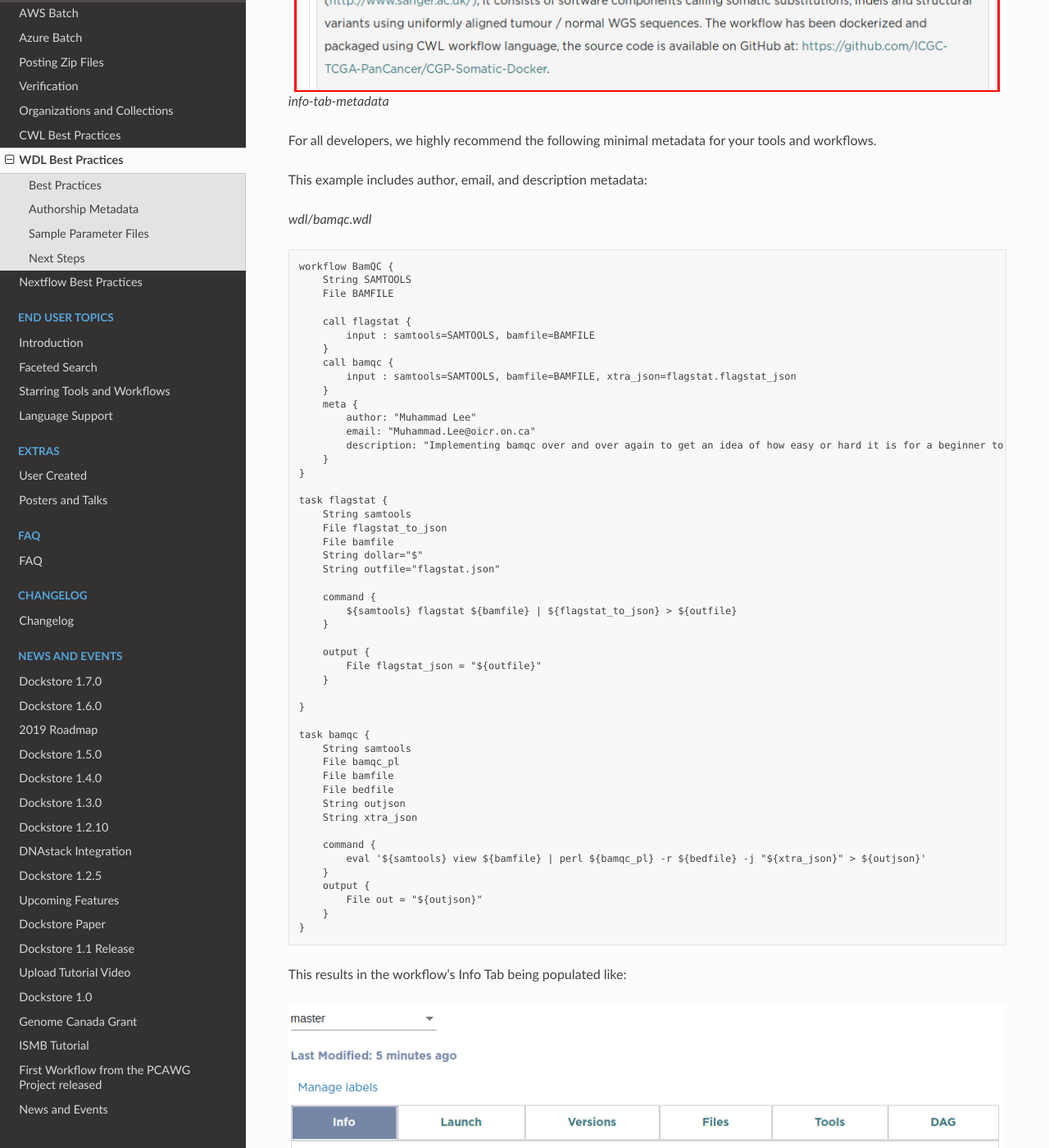
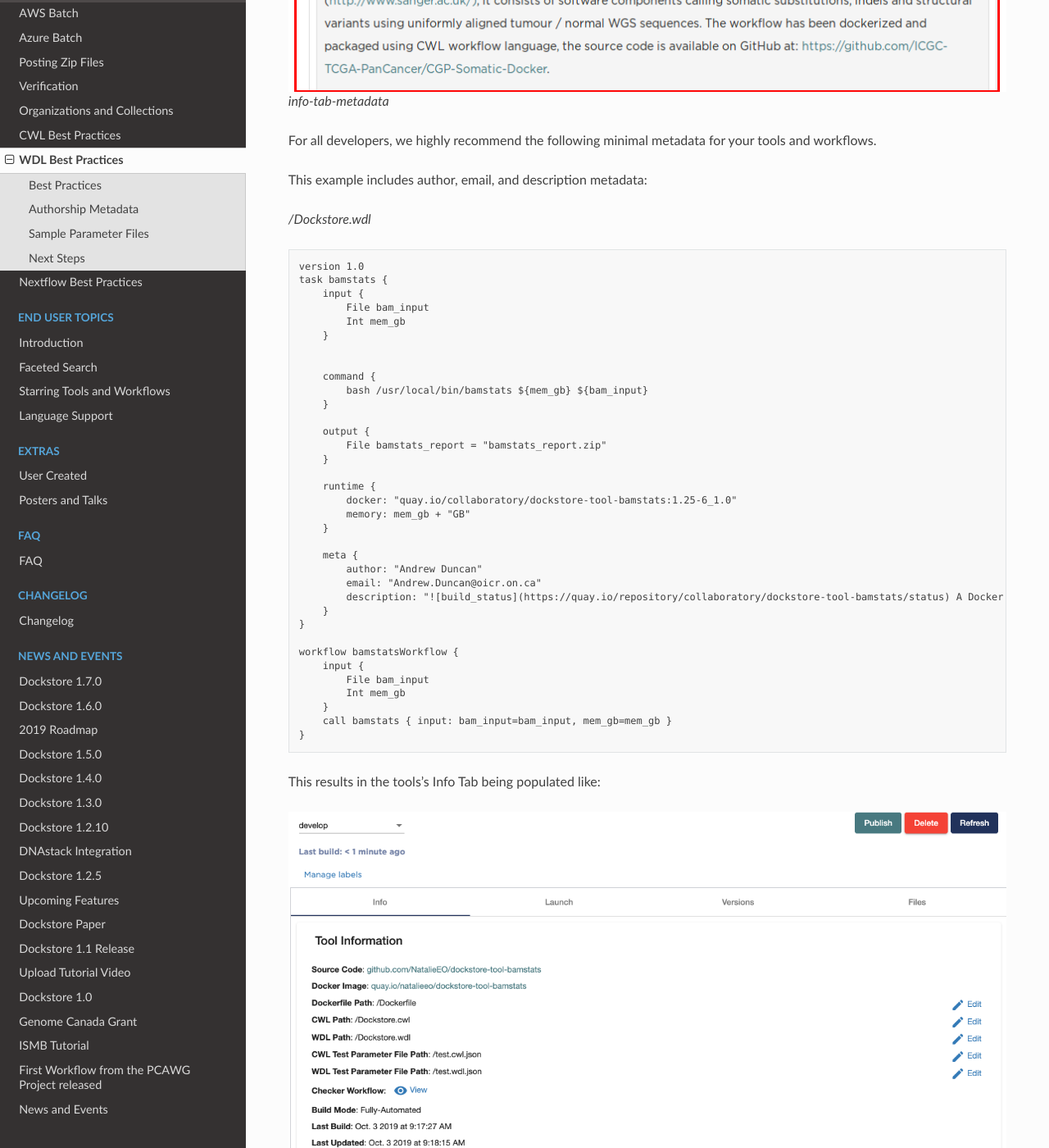
Before and after one commit to dockstore/dockstore-documentation, a Sphinx documentation site: the page built from docs/advanced-topics/best-practices/wdl-best-practices.rst, in a window 1280 px wide and 1400 px high, scrolled down 1832 px. Shown: the whole window at 82% size. Built offline with Sphinx 7.4.7 and the Read the Docs theme 2.0.0, drawn with Linux system fonts in a browser that asks for light colours; some of the changed text lies outside the part shown.

Commit message:
redo wdl best practices (#34)
* update wdl best practices to use same example from getting started tutorial

```diff
--- a/docs/advanced-topics/best-practices/wdl-best-practices.rst
+++ b/docs/advanced-topics/best-practices/wdl-best-practices.rst
@@ -1,7 +1,12 @@
 WDL Best Practices
 ==================
 
-.. include:: best-practices-intro.rst
+Best Practices
+--------------
+
+The following are some best practices for creating tools. As descriptor languages change, so should this document; feel free to provide suggestions and/or improvements.
+
+In this tutorial, we will be using the same example from our getting started with WDL tutorial, `dockstore-tool-bamstats <https://github.com/CancerCollaboratory/dockstore-tool-bamstats/blob/develop/Dockstore.wdl>`__.
 
 .. _bp-wdl-metadata:
 
@@ -12,61 +17,47 @@
 
 This example includes author, email, and description metadata:
 
-*wdl/bamqc.wdl*
+*/Dockstore.wdl*
 
 ::
 
-    workflow BamQC {
-        String SAMTOOLS
-        File BAMFILE
+    version 1.0
+    task bamstats {
+        input {
+            File bam_input
+            Int mem_gb
+        }
 
-        call flagstat {
-            input : samtools=SAMTOOLS, bamfile=BAMFILE
+
+        command {
+            bash /usr/local/bin/bamstats ${mem_gb} ${bam_input}
         }
-        call bamqc {
-            input : samtools=SAMTOOLS, bamfile=BAMFILE, xtra_json=flagstat.flagstat_json
+
+        output {
+            File bamstats_report = "bamstats_report.zip"
         }
+
+        runtime {
+            docker: "quay.io/collaboratory/dockstore-tool-bamstats:1.25-6_1.0"
+            memory: mem_gb + "GB"
+        }
+
         meta {
-            author: "Muhammad Lee"
-            email: "Muhammad.Lee@oicr.on.ca"
-            description: "Implementing bamqc over and over again to get an idea of how easy or hard it is for a beginner to implement a basic workflow in different workflow systems."
+            author: "Andrew Duncan"
+            email: "Andrew.Duncan@oicr.on.ca"
+            description: "![build_status](https://quay.io/repository/collaboratory/dockstore-tool-bamstats/status) A Docker container for the BAMStats command. See the [BAMStats](http://bamstats.sourceforge.net/) website for more information."
         }
     }
 
-    task flagstat {
-        String samtools
-        File flagstat_to_json
-        File bamfile
-        String dollar="$"
-        String outfile="flagstat.json"
-
-        command {
-            ${samtools} flagstat ${bamfile} | ${flagstat_to_json} > ${outfile}
+    workflow bamstatsWorkflow {
+        input {
+            File bam_input
+            Int mem_gb
         }
-
-        output {
-            File flagstat_json = "${outfile}"
-        }
-
+        call bamstats { input: bam_input=bam_input, mem_gb=mem_gb }
     }
 
-    task bamqc {
-        String samtools
-        File bamqc_pl
-        File bamfile
-        File bedfile
-        String outjson
-        String xtra_json
-
-        command {
-            eval '${samtools} view ${bamfile} | perl ${bamqc_pl} -r ${bedfile} -j "${xtra_json}" > ${outjson}'
-        }
-        output {
-            File out = "${outjson}"
-        }
-    }
-
-This results in the workflow's Info Tab being populated like:
+This results in the tools's Info Tab being populated like:
 
 .. figure:: /assets/images/docs/best_practices/wdl-info-tab-metadata.png
    :alt: wdl-info-tab-metadata
@@ -75,17 +66,13 @@
 
 .. include:: sample-parameter-files-intro.rst
 
-*local\_bamqc\_inputs.json*
+*test.wdl.json*
 
 ::
 
     {
-      "BamQC.flagstat.flagstat_to_json":"flagstat2json.sh",
-      "BamQC.bamqc.bamqc_pl": "bamqc/bamqc.pl",
-      "BamQC.BAMFILE": "bamqc/t/test/neat_5x_EX_hg19_chr21.bam",
-      "BamQC.bamqc.bedfile": "bamqc/t/test/SureSelect_All_Exon_V4_Covered_Sorted_chr21.bed",
-      "BamQC.bamqc.outjson": "bamqc/t/test/neat_5x_EX_hg19_chr21.json",
-      "BamQC.SAMTOOLS": "samtools"
+      "bamstatsWorkflow.bam_input": "NA12878.chrom20.ILLUMINA.bwa.CEU.low_coverage.20121211.bam",
+      "bamstatsWorkflow.mem_gb": "4"
     }
 
 Now invoke ``dockstore`` with the workflow wrapper and the input object
@@ -93,11 +80,12 @@
 
 ::
 
-    $ dockstore workflow launch --local-entry wdl/bamqc.wdl --json wdl/local_bamqc_inputs.json
+    $ dockstore tool launch --local-entry wdl/bamqc.wdl --json test.wdl.json
 
     ...
     Calling out to Cromwell to run your workflow
-    java -jar /home/gluu/.dockstore/libraries/cromwell-29.jar run /home/gluu/one-workflow-many-ways/wdl/bamqc.wdl --inputs /tmp/foo7808763695019000464json
+    Executing: java -jar /Users/natalieperez/.dockstore/libraries/cromwell-44.jar run /Users/natalieperez/Projects/dockstore-tool-bamstats/Dockstore.wdl --inputs /var/folders/xq/7_kn047j4sb41bfb2_3nng4m0000gq/T/foo15775077532364354801json
+    ...
     Cromwell exit code: 0
     Cromwell stdout:
     ...
--- a/docs/getting-started/getting-started-with-wdl.rst
+++ b/docs/getting-started/getting-started-with-wdl.rst
@@ -63,6 +63,8 @@
 repository:
 
 ::
+
+    version 1.0
 
     task bamstats {
         input {
```
Also changed, not shown: other parts of docs/getting-started/getting-started-with-wdl.rst (+0 -2 lines), docs/assets/images/docs/best_practices/wdl-info-tab-metadata.png.
